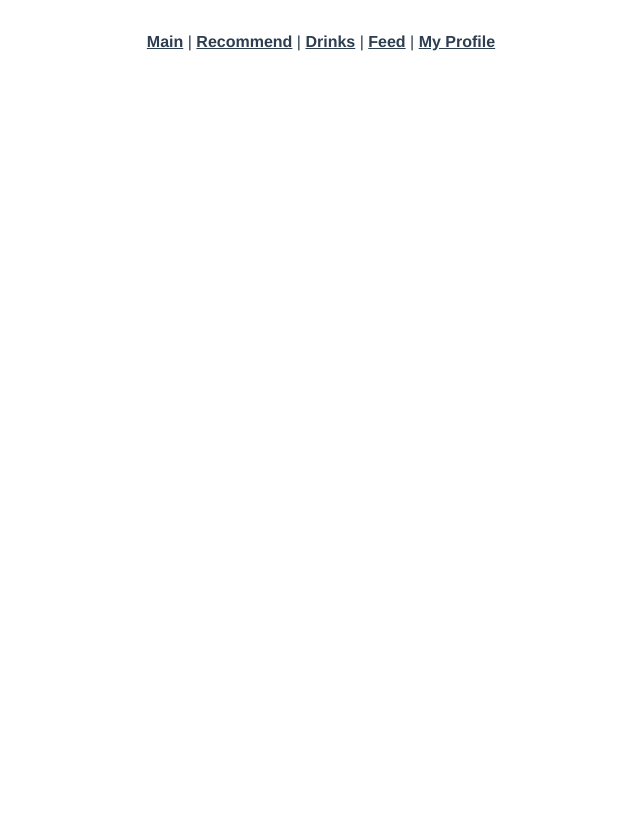
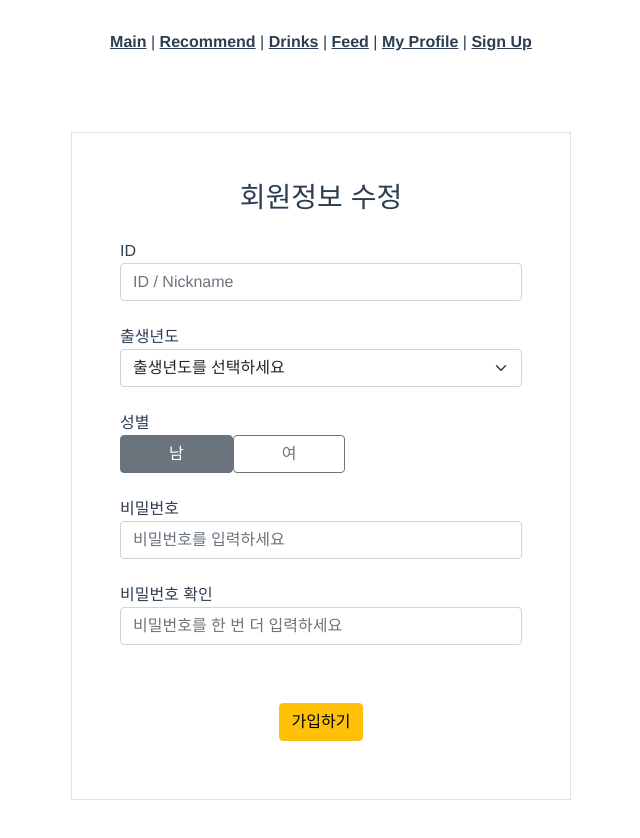
Before and after one commit to 3jieun3/SSAFY_PJT_JuJuClub, a Vue app in the folder FE/joojooclub/: page /member/update in a window 1280 px wide. Shown: the top 838 px of the page, without its empty margins (319-959 px from the left). Before the commit the page ends 800 px from the top, so only its background shows below. Built offline with nearby package versions, Linux system fonts and the light colour scheme.

Commit message:
feature/signup

```diff
--- a/FE/joojooclub/src/App.vue
+++ b/FE/joojooclub/src/App.vue
@@ -5,7 +5,8 @@
       <router-link to="/recommend">Recommend</router-link> |
       <router-link to="/drinks">Drinks</router-link> |
       <router-link :to="{ name: 'feed' }">Feed</router-link> |
-      <router-link :to="{ name: 'profile', params: { userPK: 1 } }">My Profile</router-link>
+      <router-link :to="{ name: 'profile', params: { userPK: 1 } }">My Profile</router-link> |
+      <router-link  to="/signup">Sign Up</router-link>
     </nav>
     <router-view/>
   </div>
--- /dev/null
+++ b/FE/joojooclub/src/components/accounts/SingupForm.vue
@@ -0,0 +1,117 @@
+<template>
+  <div class="container my-5 p-5 signup-box border">
+    <!-- title -->
+    <h3 v-if="action==='create'" class="mb-4">회원가입</h3>
+    <h3 v-if="action==='update'" class="mb-4">회원정보 수정</h3>
+    <!-- form -->
+    <form @submit.prevent="">
+      <div>
+        <!-- member id -->
+        <div class="d-flex flex-column align-items-start">
+          <label for="user-id">ID</label>
+          <div class="input-group mb-4">
+            <input type="text" id="user-id" class="form-control" placeholder="ID / Nickname">
+            <button v-if="action === 'create'" class="btn btn-secondary m-0" type="button">중복검사</button>
+          </div>
+        </div>
+        <!-- year of birth -->
+        <div class="d-flex flex-column align-items-start mb-4">
+          <label for="birth-year">출생년도</label>
+          <select name="year" id="birth-year" class="form-select select-birth" @change="getYear($event)">
+            <option selected>출생년도를 선택하세요</option>
+            <option v-for="n in get_years()" v-bind:key="n">{{ n }}</option>
+          </select>
+        </div>
+        <!-- gender -->
+        <div class="d-flex flex-column align-items-start mb-4">
+          <label for="gender">성별</label>
+          <div>
+            <button :class="{clicked: signup_m_check & signup_check==='m'}" @click="mDisabled" class="btn btn-outline-secondary m-0 px-5" type="button">남</button>
+            <button :class="{clicked: signup_f_check & signup_check==='f'}" @click="fDisabled" class="btn btn-outline-secondary m-0 px-5" type="button">여</button>
+          </div>
+        </div>
+        <!-- password -->
+        <div class="d-flex flex-column align-items-start mb-4">
+          <label for="password1">비밀번호</label>
+          <input type="password" id="password1" class="form-control" placeholder="비밀번호를 입력하세요">
+        </div>
+        <!-- confirm password -->
+        <div class="d-flex flex-column align-items-start mb-5">
+          <label for="password2">비밀번호 확인</label>
+          <input type="password" id="password2" class="form-control" placeholder="비밀번호를 한 번 더 입력하세요">
+        </div>
+      </div>
+      <button class="btn btn-warning">가입하기</button>
+    </form>
+  </div>
+</template>
+
+<script>
+export default {
+  name: "SignupForm",
+  props: {
+    credentials: Object,
+    action: String,
+    check: String,
+    f_check: Boolean,
+    m_check: Boolean,
+  },
+  data() {
+    return {
+      now_year: null,
+      get_years: function () {
+        var list = []
+        var i = this.now_year-120;
+        for (i; i < this.now_year+1; i++) {
+          list.push(i)
+      }
+      return list
+      },
+      signup_check: this.check,
+      signup_f_check: this.f_check,
+      signup_m_check: this.m_check,
+    }
+  },
+  methods: {
+    // 생년월일 선택
+    getYear: function(event) {
+      console.log(event.target.value)
+    },
+    // 성별 선택
+    fDisabled: function() {
+      this.signup_f_check = !this.signup_f_check
+      if (this.signup_f_check) {
+        this.signup_m_check = false
+        this.signup_check='f'
+      }
+    },
+    mDisabled: function() {
+      this.signup_m_check = !this.signup_m_check
+      if (this.signup_m_check) {
+        this.signup_f_check = false
+        this.signup_check='m'
+      }
+    }
+  },
+  computed: {
+
+  },
+  created() {
+    this.now_year = new Date().getFullYear();
+    // console.log(this.credentials);
+  }
+}
+</script>
+
+<style>
+.signup-box {
+  max-width: 500px;
+}
+:hover.select-birth {
+  cursor: pointer;
+}
+.clicked {
+  background-color: #6b747c;
+  color: white;
+}
+</style>
--- a/FE/joojooclub/src/router/index.js
+++ b/FE/joojooclub/src/router/index.js
@@ -7,6 +7,8 @@ import RecommendResultView from '@/views/RecommendResultView'
 import DrinksView from '@/views/DrinksView'
 import FeedView from '@/views/FeedView'
 import ProfileView from '@/views/ProfileView'
+import SignupView from '@/views/SignupView'
+import MemberUpdateView from '@/views/MemberUpdateView'
 
 Vue.use(VueRouter)
 
@@ -66,11 +68,16 @@ const routes = [
   //   name: 'logout',
   //   component: LogoutView
   // },
-  // {
-  //   path: '/signup',
-  //   name: 'signup',
-  //   component: SignUpView
-  // },
+  {
+    path: '/signup',
+    name: 'signup',
+    component: SignupView
+  },
+  {
+    path: '/member/update',
+    name: 'update',
+    component: MemberUpdateView
+  },
   // {
   //   path: '/signout',
   //   name: 'signout',
--- /dev/null
+++ b/FE/joojooclub/src/views/MemberUpdateView.vue
@@ -0,0 +1,31 @@
+<template>
+  <div>
+    <signup-form :credentials="credentials" :check="check" :f_check="f_check" :m_check="m_check" action="update"></signup-form>
+  </div>
+</template>
+
+<script>
+// import { mapActions, mapGetters } from "vuex"
+import SignupForm from '@/components/accounts/SingupForm.vue'
+export default {
+  name: "MemberUpdateView",
+  components: {SignupForm},
+  data() {
+    return {
+      credentials: {
+        id: '',
+        password: '',
+        birth: '',
+        gender: ''
+      },
+      check: 'm',
+      f_check: false,
+      m_check: true,
+    }
+  }
+}
+</script>
+
+<style>
+
+</style>
--- /dev/null
+++ b/FE/joojooclub/src/views/SignupView.vue
@@ -0,0 +1,31 @@
+<template>
+  <div>
+    <signup-form :credentials="credentials" :check="check" :f_check="f_check" :m_check="m_check" action="create"></signup-form>
+  </div>
+</template>
+
+<script>
+// import { mapActions, mapGetters } from "vuex"
+import SignupForm from '@/components/accounts/SingupForm.vue'
+export default {
+  name: "SignupView",
+  components: {SignupForm},
+  data() {
+    return {
+      credentials: {
+        id: '',
+        password: '',
+        birth: '',
+        gender: ''
+      },
+      check: '',
+      f_check: false,
+      m_check: false,
+    }
+  }
+}
+</script>
+
+<style>
+
+</style>
```
